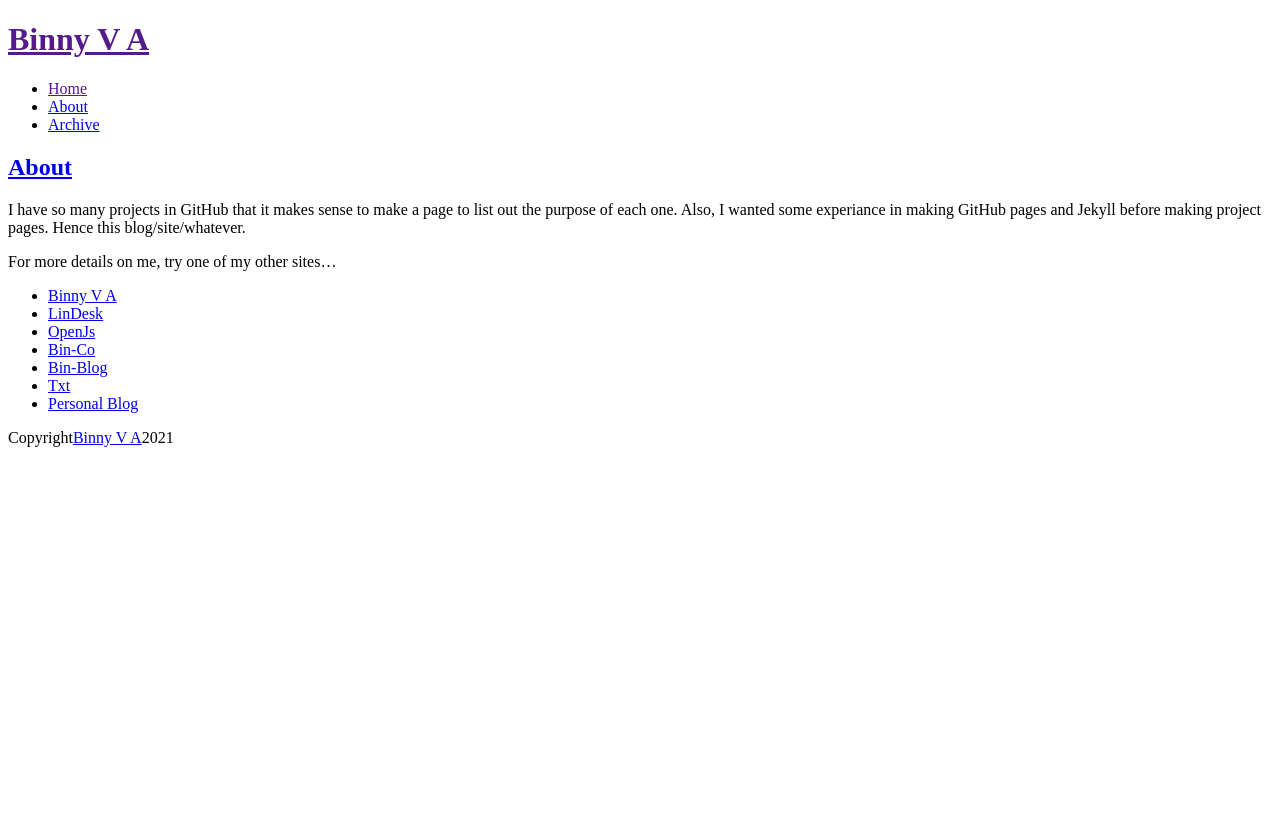
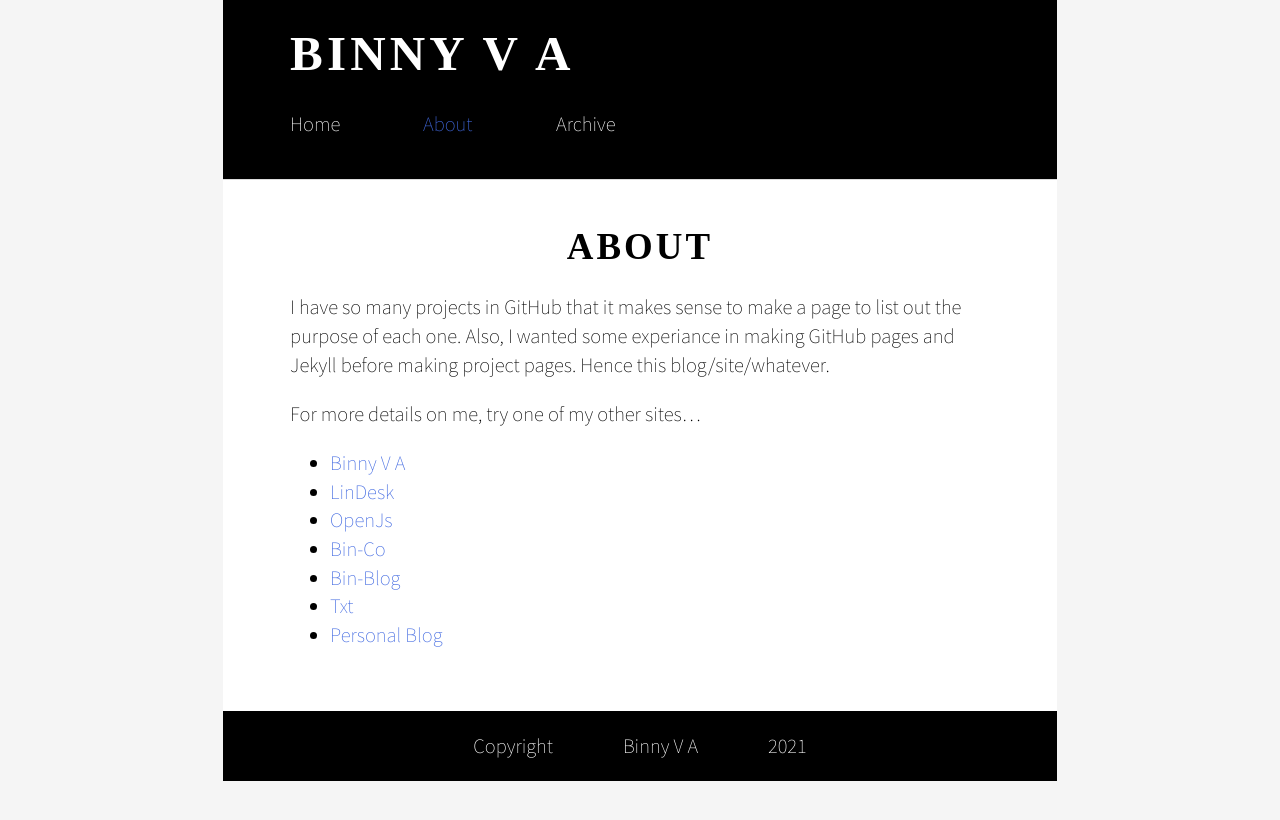
Before and after one commit to binnyva/binnyva.github.io, a Jekyll site: the page built from about.md, in a window 1280 px wide. Shown: the top 820 px of the page. Built offline with Jekyll 4.4.1, drawn with Linux system fonts in a browser that asks for light colours; some web fonts are replaced.

Commit message:
Trying a different format

```diff
--- a/_config.yml
+++ b/_config.yml
@@ -2,7 +2,7 @@
 title: Binny V A
 email: binnyva at gmail
 description: "Just another Jekyll page. ;-)"
-baseurl: "/" # the subpath of your site, e.g. /blog/
+baseurl: / # the subpath of your site, e.g. /blog/
 url: "https://binnyva.github.io" # the base hostname & protocol for your site
 twitter_username: binnyva
 github_username:  binnyva
--- a/_layouts/blank.html
+++ b/_layouts/blank.html
@@ -7,29 +7,18 @@
     <meta name="description" content="{% if page.description %}{{ page.description }}{% else %}{{ site.description }}{% endif %}">
     <title>{% if page.title %} {{ page.title }} › {% endif %}{{ site.title }}</title>
     <link rel="canonical" href="{{ page.url | prepend: site.url }}">
-    <link rel="stylesheet" type="text/css" href="{{ "basic.css" | prepend: site.baseurl }}">
-    <link rel="stylesheet" type="text/css" href="{{ "highlight.css" | prepend: site.baseurl }}">
+    <link rel="stylesheet" type="text/css" href="{{ "/basic.css" | prepend: site.baseurl }}">
+    <link rel="stylesheet" type="text/css" href="{{ "/highlight.css" | prepend: site.baseurl }}">
     <link href='http://fonts.googleapis.com/css?family=Source+Sans+Pro:200,300,400,600,700,200italic,300italic,400italic,600italic,700italic' rel='stylesheet' type='text/css'>
     <link href='http://fonts.googleapis.com/css?family=Gentium+Basic:400,700,400italic,700italic' rel='stylesheet' type='text/css'>
-    <link rel="alternate" type="application/rss+xml" title="{{ site.title }} &raquo; Feed" href="{{ "feed.xml" | prepend: site.baseurl }}">
-    {% if site.disqus_username  and page.id %}
-    <script type="text/javascript">
-      var disqus_shortname = '{{ site.disqus_username }}';
-      (function() {
-        var dsq = document.createElement('script'); dsq.type = 'text/javascript'; dsq.async = true;
-        dsq.src = '//' + disqus_shortname + '.disqus.com/embed.js';
-        (document.getElementsByTagName('head')[0] || document.getElementsByTagName('body')[0]).appendChild(dsq);
-      })();
-    </script>
-    {% endif %}
-    {% if site.isso_domain and page.id %}<script data-isso="http://{{ site.isso_domain }}" src="//{{ site.isso_domain }}/js/embed.min.js"></script>{% endif %}
+    <link rel="alternate" type="application/rss+xml" title="{{ site.title }} &raquo; Feed" href="{{ "/feed.xml" | prepend: site.baseurl }}">
   </head>
   <body>
     <header>
-      <h1><a href="{{ site.baseurl }}">{{ site.title }}</a></h1>
+      <h1><a href="/{{ site.baseurl }}">{{ site.title }}</a></h1>
       <nav>
         <ul>
-          <li><a href="{{ site.baseurl }}">Home</a></li>{% for node in site.pages %}{% if node.title %}<li><a href="{{ node.url }}"{% if page.url == node.url %} id="selected"{% endif %}>{{ node.title }}</a></li>{% endif %}{% endfor %}
+          <li><a href="/{{ site.baseurl }}">Home</a></li>{% for node in site.pages %}{% if node.title %}<li><a href="{{ node.url }}"{% if page.url == node.url %} id="selected"{% endif %}>{{ node.title }}</a></li>{% endif %}{% endfor %}
         </ul>
       </nav>
     </header>
```
